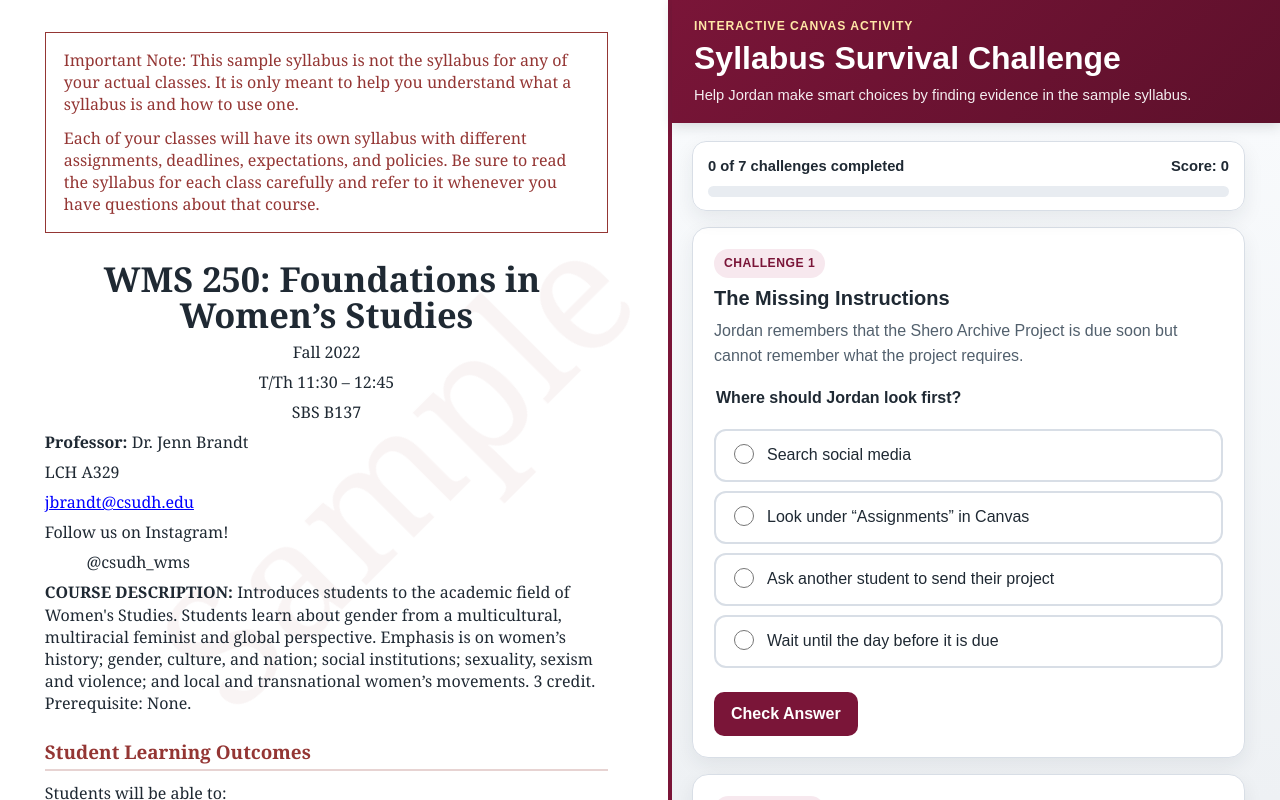
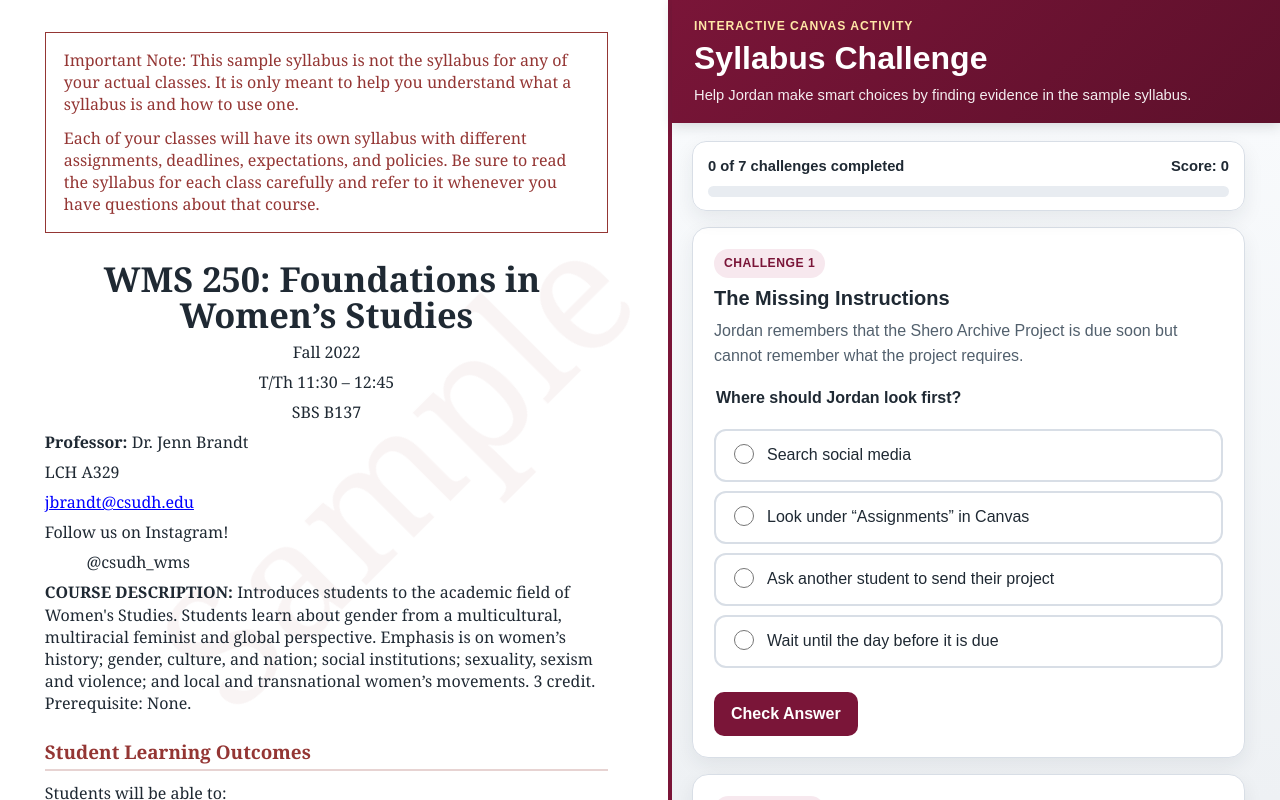
Before and after one commit to slanaghan/dhfye, a plain HTML site: page syllabus_survival_challenge_two_pane.html in a window 1280 px wide. Drawn offline with Linux system fonts and the light colour scheme.

```diff
--- a/syllabus_survival_challenge_two_pane.html
+++ b/syllabus_survival_challenge_two_pane.html
@@ -1080,7 +1080,7 @@
 <section aria-labelledby="activity-title" class="pane questions-pane">
 <header class="pane-header">
 <p class="eyebrow">Interactive Canvas Activity</p>
-<h1 id="activity-title">Syllabus Survival Challenge</h1>
+<h1 id="activity-title">Syllabus Challenge</h1>
 <p>Help Jordan make smart choices by finding evidence in the sample syllabus.</p>
 </header>
 <div class="pane-content questions-content" id="questionsScroll">
```
